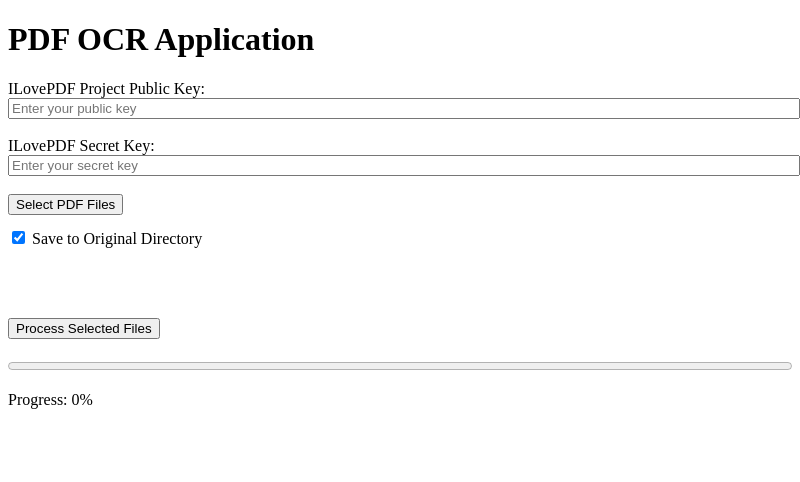
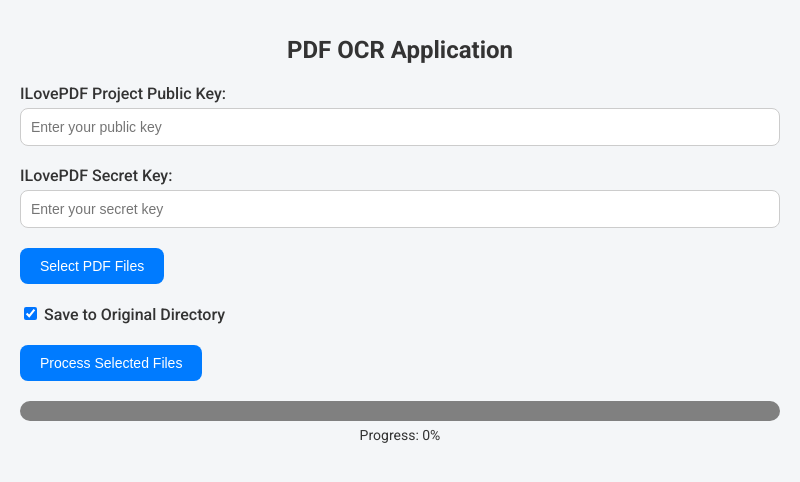
Before and after one commit to garyyu126pc/ilovepdf-ocr-automation, an Electron app: page index.html in a window 800 px wide. Drawn offline with Linux system fonts and the light colour scheme; no server answers.

Commit message:
add css - basic ui styling

```diff
--- a/index.html
+++ b/index.html
@@ -4,29 +4,31 @@
     <meta charset="UTF-8" />
     <meta name="viewport" content="width=device-width, initial-scale=1.0" />
     <title>PDF OCR Application</title>
+    <link rel="stylesheet" href="https://fonts.googleapis.com/css2?family=Roboto:wght@400;500;700&display=swap" />
+    <link rel="stylesheet" href="styles.css" />
   </head>
   <body>
     <h1>PDF OCR Application</h1>
 
     <label for="public-key">ILovePDF Project Public Key:</label><br />
-    <input type="text" id="public-key" placeholder="Enter your public key" style="width: 100%" /><br /><br />
+    <input type="text" id="public-key" placeholder="Enter your public key" />
 
     <label for="secret-key">ILovePDF Secret Key:</label><br />
-    <input type="text" id="secret-key" placeholder="Enter your secret key" style="width: 100%" /><br /><br />
+    <input type="text" id="secret-key" placeholder="Enter your secret key" />
 
     <button id="select-files">Select PDF Files</button>
-    <pre id="file-list"></pre>
+    <div id="file-list"></div>
 
-    <label> <input type="checkbox" id="save-original-directory" checked /> Save to Original Directory </label>
-    <br /><br />
+    <label>
+      <input type="checkbox" id="save-original-directory" checked />
+      Save to Original Directory
+    </label>
     <button id="select-output-folder" style="display: none">Select Output Folder</button>
     <p id="output-folder-path"></p>
 
-    <br /><br />
     <button id="process-files">Process Selected Files</button>
 
-    <br /><br />
-    <progress id="progress-bar" value="0" max="100" style="width: 100%"></progress>
+    <progress id="progress-bar" value="0" max="100"></progress>
     <p id="progress-text">Progress: 0%</p>
 
     <script src="renderer.js"></script>
--- /dev/null
+++ b/styles.css
@@ -0,0 +1,103 @@
+body {
+  font-family: "Roboto", sans-serif;
+  background-color: #f4f6f8;
+  color: #333;
+  margin: 0;
+  padding: 20px;
+}
+
+h1 {
+  font-size: 24px;
+  color: #333;
+  text-align: center;
+  margin-bottom: 20px;
+}
+
+label {
+  font-weight: 500;
+  margin-bottom: 5px;
+  display: inline-block;
+}
+
+input[type="text"] {
+  width: 100%;
+  padding: 10px;
+  margin-bottom: 20px;
+  border-radius: 8px;
+  border: 1px solid #ccc;
+  box-sizing: border-box;
+  font-size: 14px;
+}
+
+button {
+  background-color: #007bff;
+  color: white;
+  padding: 10px 20px;
+  border: none;
+  border-radius: 8px;
+  cursor: pointer;
+  font-size: 14px;
+  transition: background-color 0.3s ease;
+}
+
+button:hover {
+  background-color: #0056b3;
+}
+
+#file-list {
+  margin-bottom: 20px;
+}
+
+.file-item {
+  background-color: white;
+  padding: 10px;
+  margin-bottom: 10px;
+  border-radius: 8px;
+  display: flex;
+  justify-content: space-between;
+  align-items: center;
+  box-shadow: 0 2px 4px rgba(0, 0, 0, 0.1);
+}
+
+.file-item span {
+  overflow: hidden;
+  text-overflow: ellipsis;
+  white-space: nowrap;
+  width: 80%;
+}
+
+.remove-button {
+  background-color: #ff4d4f;
+  padding: 6px 12px;
+  border-radius: 8px;
+  cursor: pointer;
+  transition: background-color 0.3s ease;
+  color: white;
+  font-size: 12px;
+  border: none;
+}
+
+.remove-button:hover {
+  background-color: #d9363e;
+}
+
+#progress-bar {
+  width: 100%;
+  height: 20px;
+  border-radius: 10px;
+  background-color: #e0e0e0;
+  overflow: hidden;
+  margin-top: 20px;
+}
+
+#progress-bar::-webkit-progress-value {
+  background-color: #007bff;
+  border-radius: 10px;
+  transition: width 0.3s ease;
+}
+
+#progress-text {
+  text-align: center;
+  margin-top: 5px;
+  font-size: 14px;
+}
```
